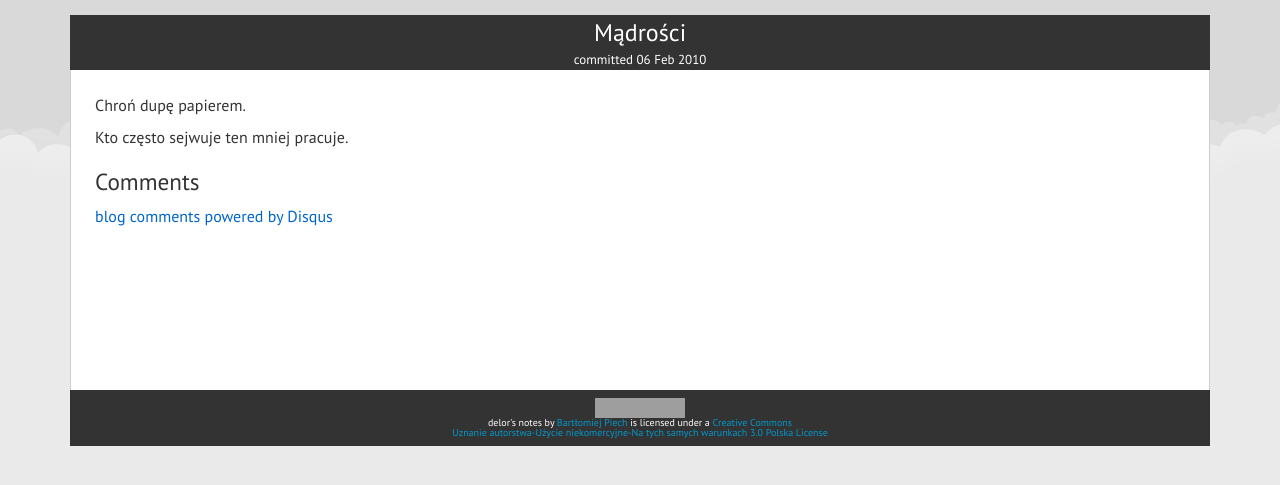
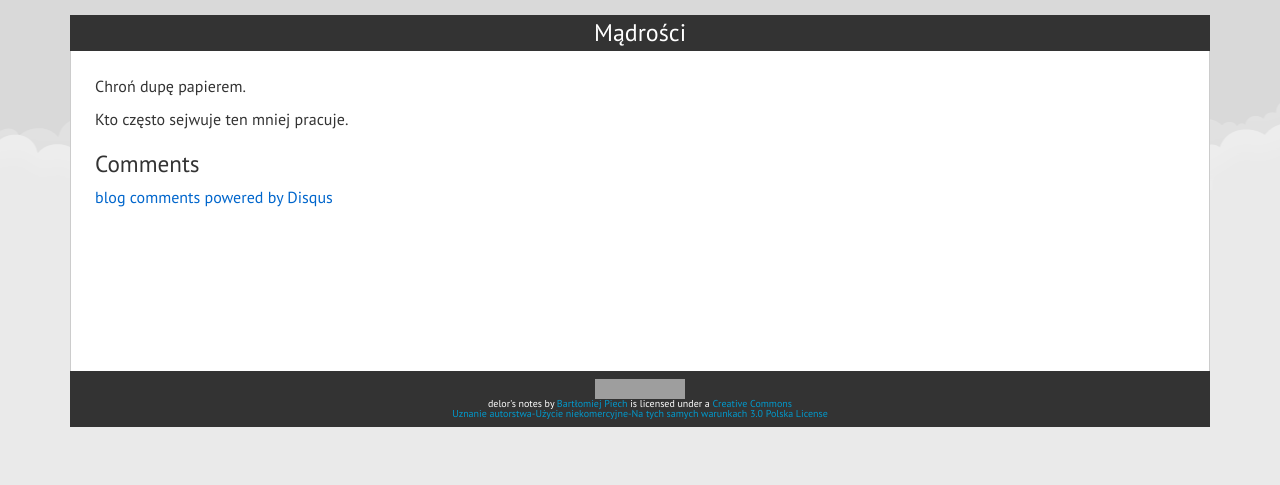
Before and after one commit to delor/delor.github.com, a Jekyll site: the page built from _posts/2010-02-06-madrosci.markdown, in a window 1280 px wide. Shown: the top 485 px of the page. Built offline with Jekyll 4.4.1, drawn with Linux system fonts in a browser that asks for light colours; nearby versions of some CDN libraries; comment, search, counter and statistics services are not loaded; grey boxes are pictures that could not be loaded.

Commit message:
removed date from post

```diff
--- a/_layouts/post.html
+++ b/_layouts/post.html
@@ -5,7 +5,6 @@ layout: default
   <h1>
     <a href="{{ page.url }}" title="{{ page.title }}">{{ page.title }}</a>
   </h1>
-  <p>committed {{ page.date | date_to_string }}</p>
 </div>
 <div id="content">
   {{ content }}
```
